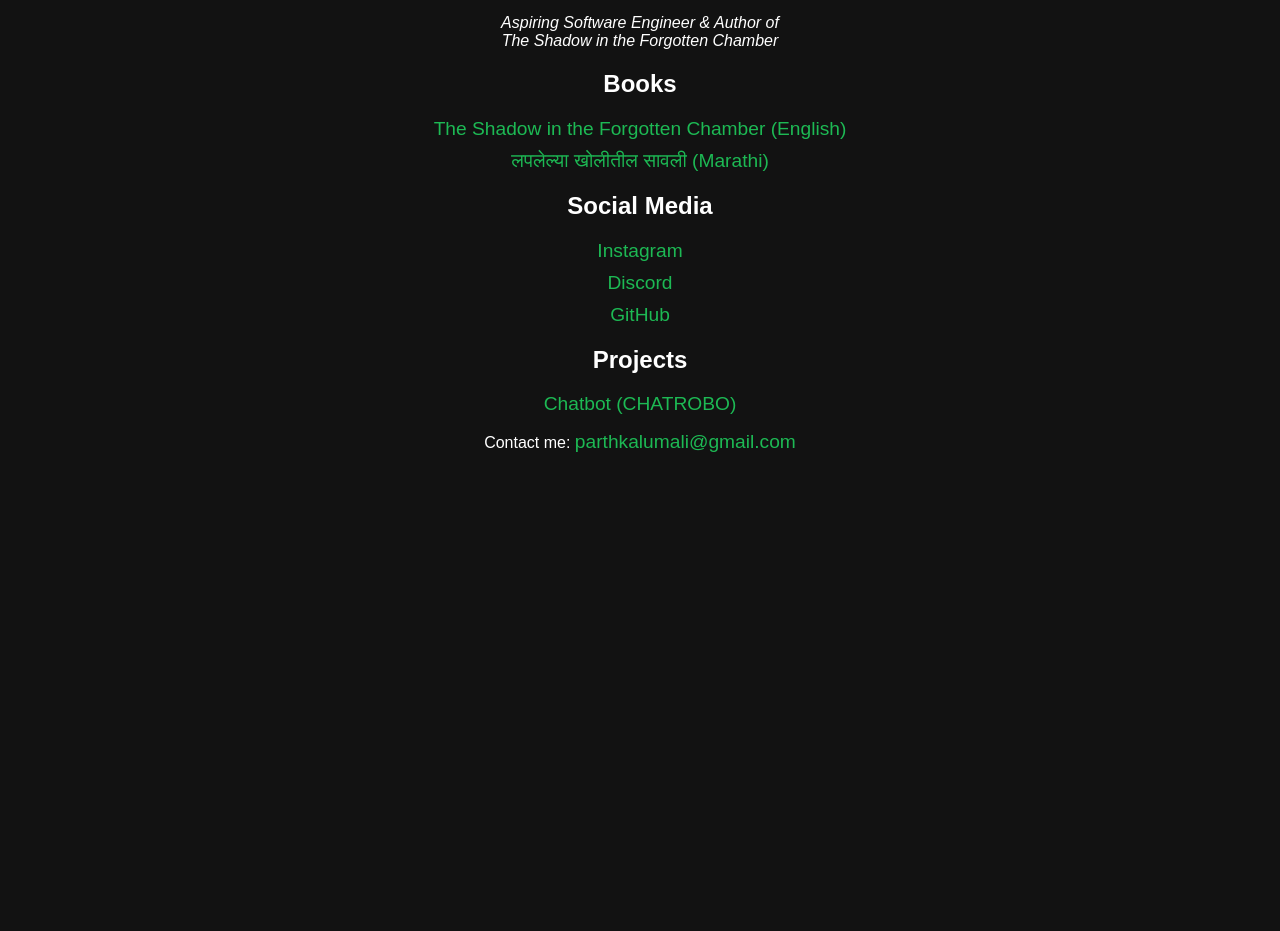
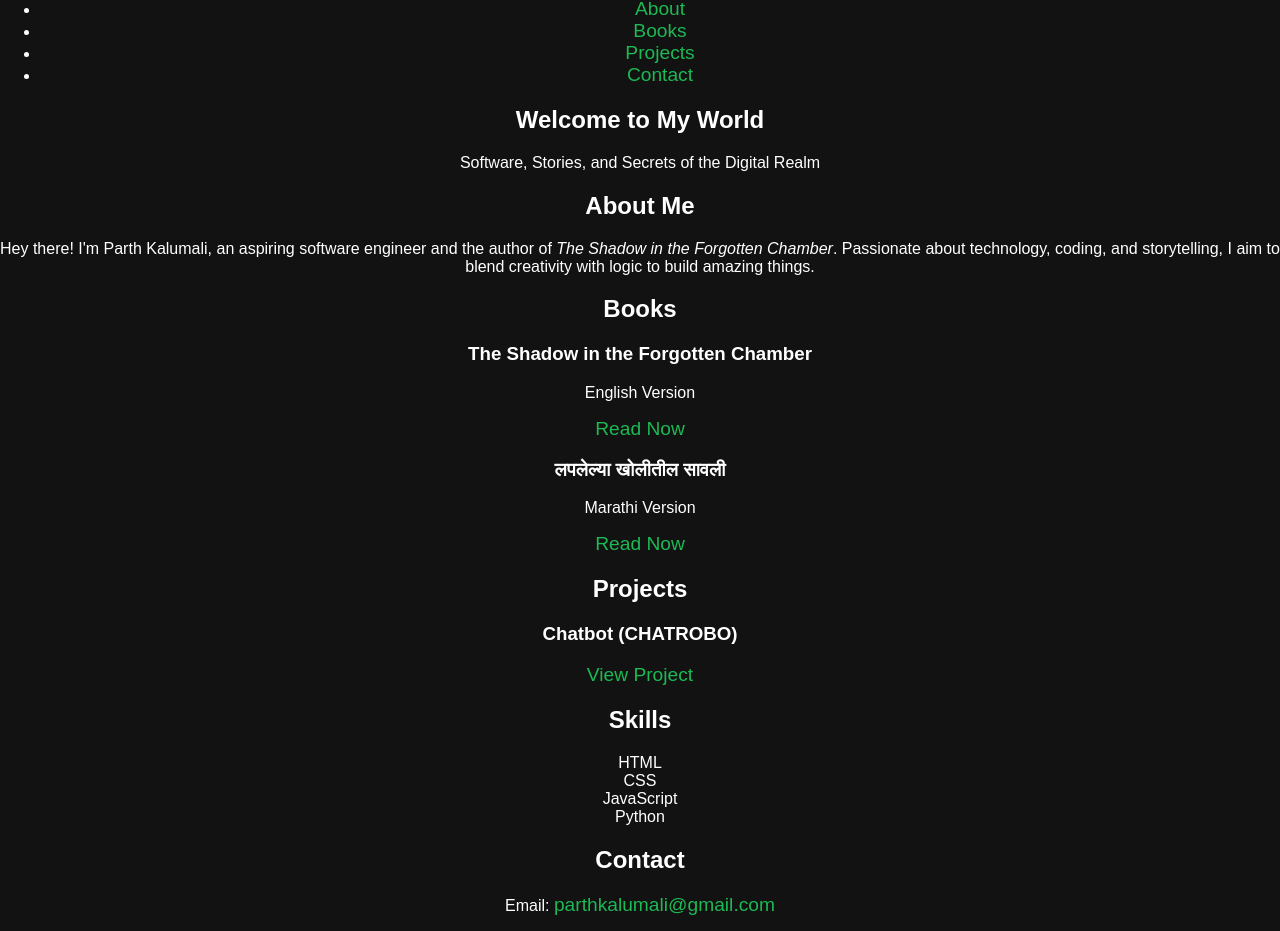
Before and after one commit to parthkalumali-1/portfolio, a plain HTML site: page index.html in a window 1280 px wide. Shown: the part 116-1047 px from the top of the page. Before the commit the page ends 800 px from the top, so only its background shows below. Drawn offline with nearby package versions, Linux system fonts and the light colour scheme; a script that the page names is missing.

Commit message:
Update index.html

```diff
--- a/index.html
+++ b/index.html
@@ -5,28 +5,78 @@
     <meta name="viewport" content="width=device-width, initial-scale=1.0">
     <title>Parth Kalumali</title>
     <link rel="stylesheet" href="styles.css">
+    <script src="https://cdnjs.cloudflare.com/ajax/libs/gsap/3.12.2/gsap.min.js"></script>
+    <script src="https://cdnjs.cloudflare.com/ajax/libs/three.js/r128/three.min.js"></script>
 </head>
 <body>
-    <div class="container">
-        <h1>Parth Kalumali</h1>
-        <p><em>Aspiring Software Engineer & Author of <br> The Shadow in the Forgotten Chamber</em></p>
+    <header>
+        <h1 id="hacker-text">Parth Kalumali</h1>
+        <p class="tagline">Aspiring Software Engineer & Author</p>
+        <nav>
+            <ul>
+                <li><a href="#about">About</a></li>
+                <li><a href="#books">Books</a></li>
+                <li><a href="#projects">Projects</a></li>
+                <li><a href="#contact">Contact</a></li>
+            </ul>
+        </nav>
+    </header>
 
-        <div class="links">
-            <h2>Books</h2>
-            <a href="https://marathi.pratilipi.com/story/the-shadow-in-the-forgotten-chamber-by-parth-kalumali-kfqmieysb1rg" target="_blank">The Shadow in the Forgotten Chamber (English)</a>
-            <a href="https://marathi.pratilipi.com/story/%E0%A4%B2%E0%A4%AA%E0%A4%B2%E0%A5%87%E0%A4%B2%E0%A5%8D%E0%A4%AF%E0%A4%BE-%E0%A4%96%E0%A5%8B%E0%A4%B2%E0%A5%80%E0%A4%A4%E0%A5%80%E0%A4%B2-%E0%A4%B8%E0%A4%BE%E0%A4%B5%E0%A4%B2%E0%A5%80-lyztskopkt0j" target="_blank">लपलेल्या खोलीतील सावली (Marathi)</a>
+    <section id="hero">
+        <div class="hero-content">
+            <h2>Welcome to My World</h2>
+            <p>Software, Stories, and Secrets of the Digital Realm</p>
+        </div>
+    </section>
 
-            <h2>Social Media</h2>
-            <a href="https://www.instagram.com/parthkalumali/" target="_blank">Instagram</a>
-            <a href="https://discord.com/users/852850579772669963" target="_blank">Discord</a>
-            <a href="https://github.com/parthkalumali-1" target="_blank">GitHub</a>
+    <section id="about" class="section">
+        <h2>About Me</h2>
+        <p>Hey there! I'm Parth Kalumali, an aspiring software engineer and the author of <em>The Shadow in the Forgotten Chamber</em>. Passionate about technology, coding, and storytelling, I aim to blend creativity with logic to build amazing things.</p>
+    </section>
 
-            <h2>Projects</h2>
-            <a href="https://kartik-724.github.io/ChatBot-3/" target="_blank">Chatbot (CHATROBO)</a>
+    <section id="books" class="section">
+        <h2>Books</h2>
+        <div class="card">
+            <h3>The Shadow in the Forgotten Chamber</h3>
+            <p>English Version</p>
+            <a href="https://marathi.pratilipi.com/story/the-shadow-in-the-forgotten-chamber-by-parth-kalumali-kfqmieysb1rg" target="_blank">Read Now</a>
         </div>
+        <div class="card">
+            <h3>लपलेल्या खोलीतील सावली</h3>
+            <p>Marathi Version</p>
+            <a href="https://marathi.pratilipi.com/story/%E0%A4%B2%E0%A4%AA%E0%A4%B2%E0%A5%87%E0%A4%B2%E0%A5%8D%E0%A4%AF%E0%A4%BE-%E0%A4%96%E0%A5%8B%E0%A4%B2%E0%A5%80%E0%A4%A4%E0%A5%80%E0%A4%B2-%E0%A4%B8%E0%A4%BE%E0%A4%B5%E0%A4%B2%E0%A5%80-lyztskopkt0j" target="_blank">Read Now</a>
+        </div>
+    </section>
 
-        <p>Contact me: <a href="mailto:parthkalumali@gmail.com">parthkalumali@gmail.com</a></p>
-    </div>
+    <section id="projects" class="section">
+        <h2>Projects</h2>
+        <div class="card">
+            <h3>Chatbot (CHATROBO)</h3>
+            <a href="https://kartik-724.github.io/ChatBot-3/" target="_blank">View Project</a>
+        </div>
+    </section>
+
+    <section id="skills" class="section">
+        <h2>Skills</h2>
+        <div class="skill-bar"><span>HTML</span><div class="progress" style="width: 90%"></div></div>
+        <div class="skill-bar"><span>CSS</span><div class="progress" style="width: 85%"></div></div>
+        <div class="skill-bar"><span>JavaScript</span><div class="progress" style="width: 80%"></div></div>
+        <div class="skill-bar"><span>Python</span><div class="progress" style="width: 75%"></div></div>
+    </section>
+
+    <section id="contact" class="section">
+        <h2>Contact</h2>
+        <p>Email: <a href="mailto:parthkalumali@gmail.com">parthkalumali@gmail.com</a></p>
+        <h3>Social Media</h3>
+        <a href="https://www.instagram.com/parthkalumali/" target="_blank">Instagram</a>
+        <a href="https://discord.com/users/852850579772669963" target="_blank">Discord</a>
+        <a href="https://github.com/parthkalumali-1" target="_blank">GitHub</a>
+    </section>
+
+    <footer>
+        <p>&copy; 2025 Parth Kalumali. All rights reserved.</p>
+    </footer>
+
     <script src="script.js"></script>
 </body>
 </html>
```
